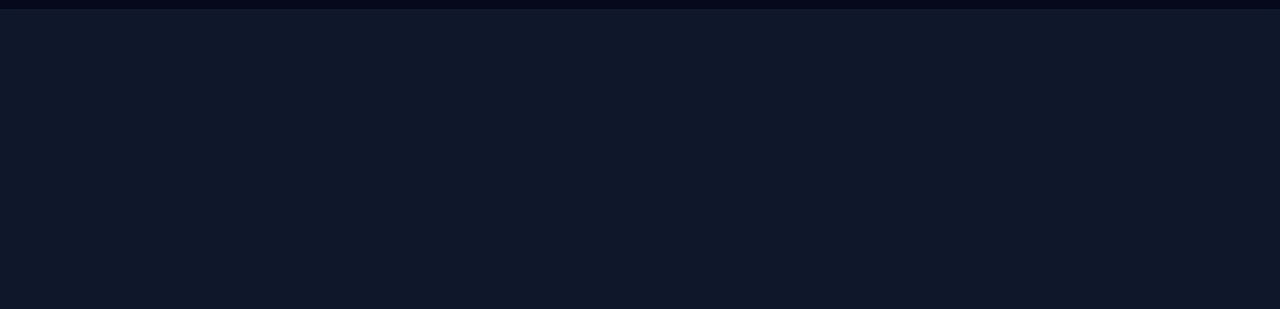
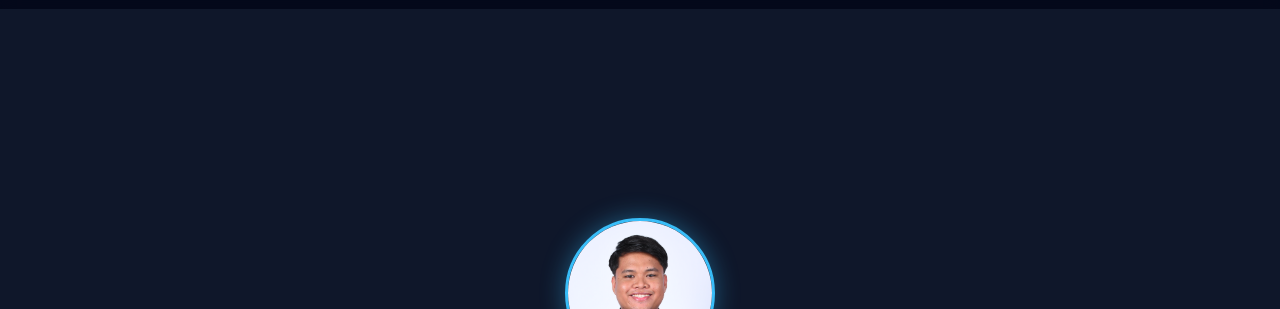
Before and after one commit to JoseBenMonsanto/Portfolio, a plain HTML site: page index.html in a window 1280 px wide. Shown: the part 74-383 px from the top of the page. Drawn offline with Linux system fonts and the light colour scheme.

Commit message:
added pic of me on the about

```diff
--- a/index.html
+++ b/index.html
@@ -26,6 +26,8 @@
 
   <!-- HERO -->
   <header class="hero">
+    <img src="profile.png" alt="Your Name" class="profile-pic">
+
     <h1 class="fade-in">Hi, I'm <span>Jose Benito Monsanto</span></h1>
     <p class="fade-in delay">Aspiring Junior Developer</p>
 
--- a/style.css
+++ b/style.css
@@ -12,6 +12,22 @@ body {
   color: #e2e8f0;
   scroll-behavior: smooth;
 }
+
+.profile-pic {
+  width: 150px;
+  height: 150px;
+  object-fit: cover;
+
+  border-radius: 50%; /* circle */
+  border: 3px solid #38bdf8;
+
+  box-shadow: 0 0 25px rgba(56, 189, 248, 0.4);
+
+  margin-bottom: 1rem;
+
+  transition: transform 0.3s ease;
+}
+
 .nav-links {
   display: flex;
   gap: 30px;
```
Also changed, not shown: profile.png (added).
